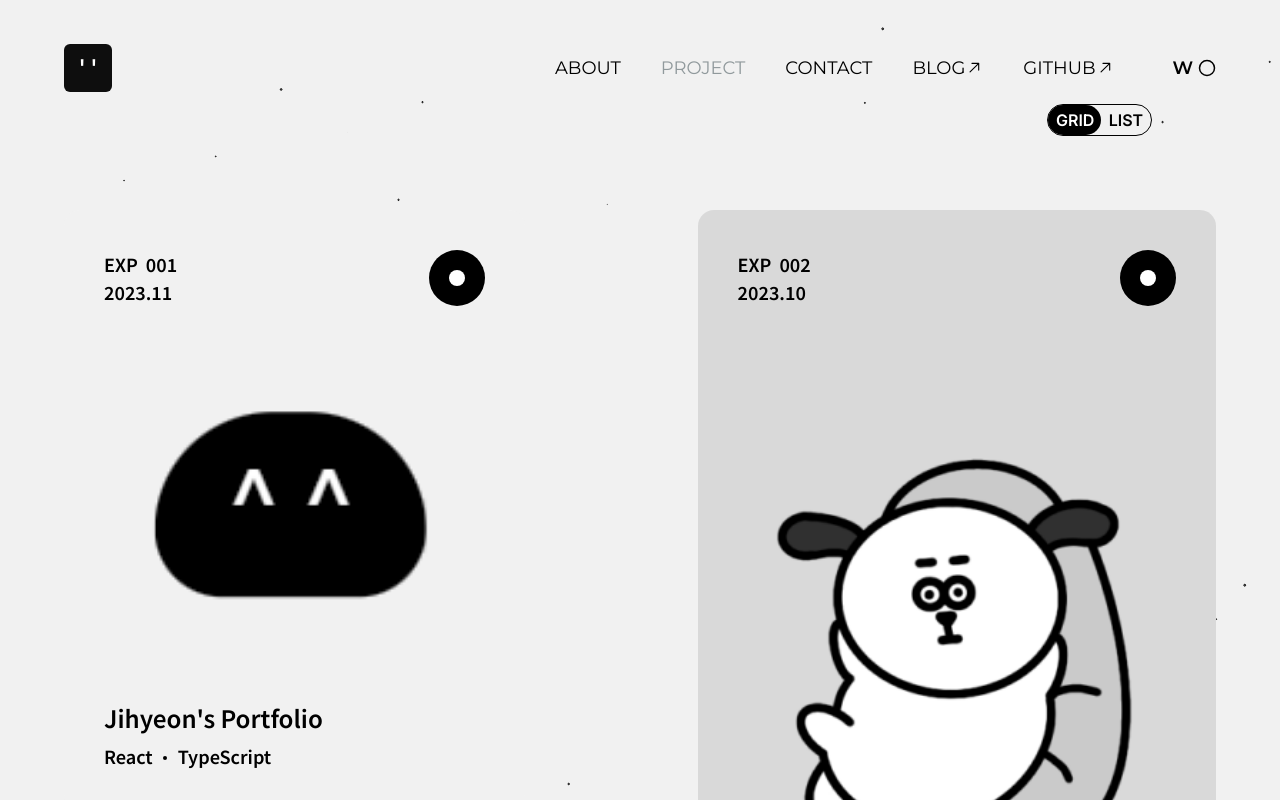
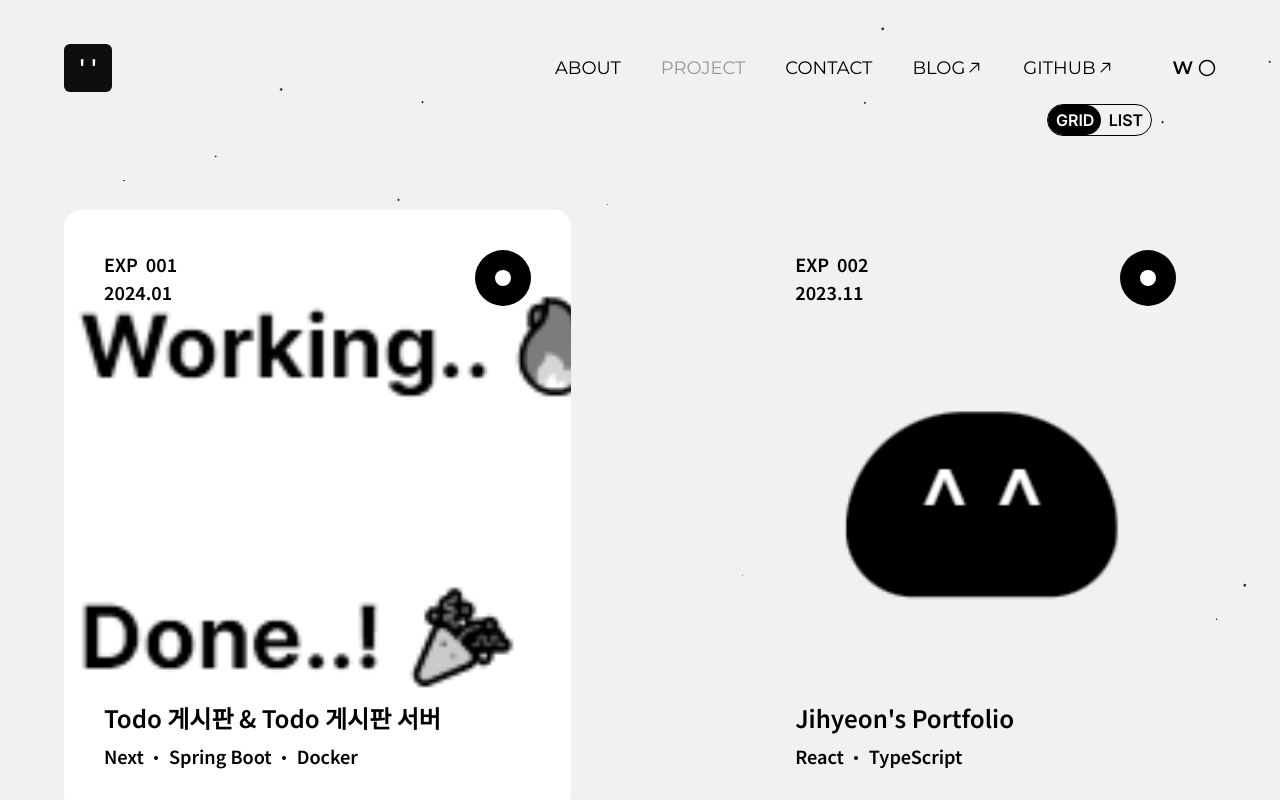
Before and after one commit to jhchoi1182/portfolio, a React (Vite) app: page /portfolio/project in a window 1280 px wide. Shown: the top 802 px of the page. Built offline with nearby package versions, Linux system fonts and the light colour scheme.

Commit message:
feat: 새로운 프로젝트 Grid와 List에 추가

```diff
--- a/src/assets/data/projectCard.ts
+++ b/src/assets/data/projectCard.ts
@@ -3,9 +3,20 @@ import drawingBearIcon from "../images/project/drawingBearIcon.webp";
 import gaebalLogIcon from "../images/project/gaebalLogIcon.webp";
 import netflixIcon from "../images/project/netflixIcon.png";
 import portfolioIcon from "../images/project/portfolioIcon.png";
+// import todoIcon from "../images/project/todoIcon.webp";
+import todoIcon from "../images/project/todoIcon.png";
 import vlogIcon from "../images/project/vlogIcon.webp";
 
 const projectData = [
+  {
+    path: "todo",
+    date: "2024.01",
+    title: "Todo 게시판 & Todo 게시판 서버",
+    img: todoIcon,
+    techs: ["Next", "Spring Boot", "Docker"],
+    image:
+      "https://github.com/jhchoi1182/next-todo/assets/116577489/c959ef3f-656d-4d22-b713-34fcf3006a44",
+  },
   {
     path: "portfolio",
     date: "2023.11",
--- a/src/assets/data/projectMetaData.ts
+++ b/src/assets/data/projectMetaData.ts
@@ -6,6 +6,20 @@ type projectMetaDatasType = {
 };
 
 const projects: projectMetaData[] = [
+  {
+    key: "todo",
+    title: "Todo 게시판 & Todo 게시판 서버",
+    projectType: "solo",
+    date: {
+      start: "24. 01",
+      end: "24. 01",
+    },
+    github: [
+      "https://github.com/jhchoi1182/next-todo",
+      "https://github.com/jhchoi1182/todo-server",
+    ],
+    service: ["https://next-todo-mu.vercel.app/todo"],
+  },
   {
     key: "portfolio",
     title: "Jihyeon's Portfolio",
--- a/src/components/project/index/ProjectGrid.tsx
+++ b/src/components/project/index/ProjectGrid.tsx
@@ -7,6 +7,7 @@ const projectList = projectCards;
 const sizes: {
   [key: string]: string;
 } = {
+  "Todo 게시판 & Todo 게시판 서버": "w-full h-[600px] 2xl:w-[44%] xl:w-[47.5%]",
   "Jihyeon's Portfolio": "w-full h-[600px] 2xl:w-[40%] xl:w-[42.5%]",
   개발로그: "w-full h-[800px] 2xl:w-[45%] xl:w-[47.5%]",
   "Jihyeon's 블로그": "w-full h-[600px] 2xl:w-[45%] xl:w-[47.5%]",
--- a/src/components/project/index/ProjectLists.tsx
+++ b/src/components/project/index/ProjectLists.tsx
@@ -1,4 +1,4 @@
-import { useState } from "react";
+import { useEffect, useState } from "react";
 import { useNavigate } from "react-router-dom";
 import { projectCards } from "../../../assets/data/projectCard";
 import { center } from "../../../styles/classNames";
@@ -7,6 +7,10 @@ import ProjectList from "../elements/ProjectList";
 function ProjectLists({ toggleAnimation }: { toggleAnimation: boolean }) {
   const [hoveredItem, setHoveredItem] = useState<number | null>(null);
   const navigate = useNavigate();
+
+  useEffect(() => {
+    window.scrollTo(0, 0);
+  }, []);
 
   return (
     <>
--- a/src/hooks/useInfiniteScroll.ts
+++ b/src/hooks/useInfiniteScroll.ts
@@ -33,7 +33,8 @@ const useInfiniteScroll = (
         moveScrollAfterAdd();
       }
       if (isBottomLoadZone) {
-        setProjectArray((prev) => [...prev, ...projectList]);
+        // setProjectArray((prev) => [...prev, ...projectList]);
+        setProjectArray((prev) => [...prev, ...projectList, ...projectList]);
         setTimeout(() => {
           isFetching.current = false;
         }, 0);
@@ -49,7 +50,8 @@ const useInfiniteScroll = (
   const moveScrollAfterAdd = () => {
     if (!listRef.current) return;
     const previousHeight = listRef.current.getBoundingClientRect().height;
-    setProjectArray((prev) => [...prev, ...projectList]);
+    // setProjectArray((prev) => [...prev, ...projectList]);
+    setProjectArray((prev) => [...prev, ...projectList, ...projectList]);
 
     setTimeout(() => {
       if (!listRef.current) return;
```
Also changed, not shown: src/assets/images/project/todoIcon.png (added).
